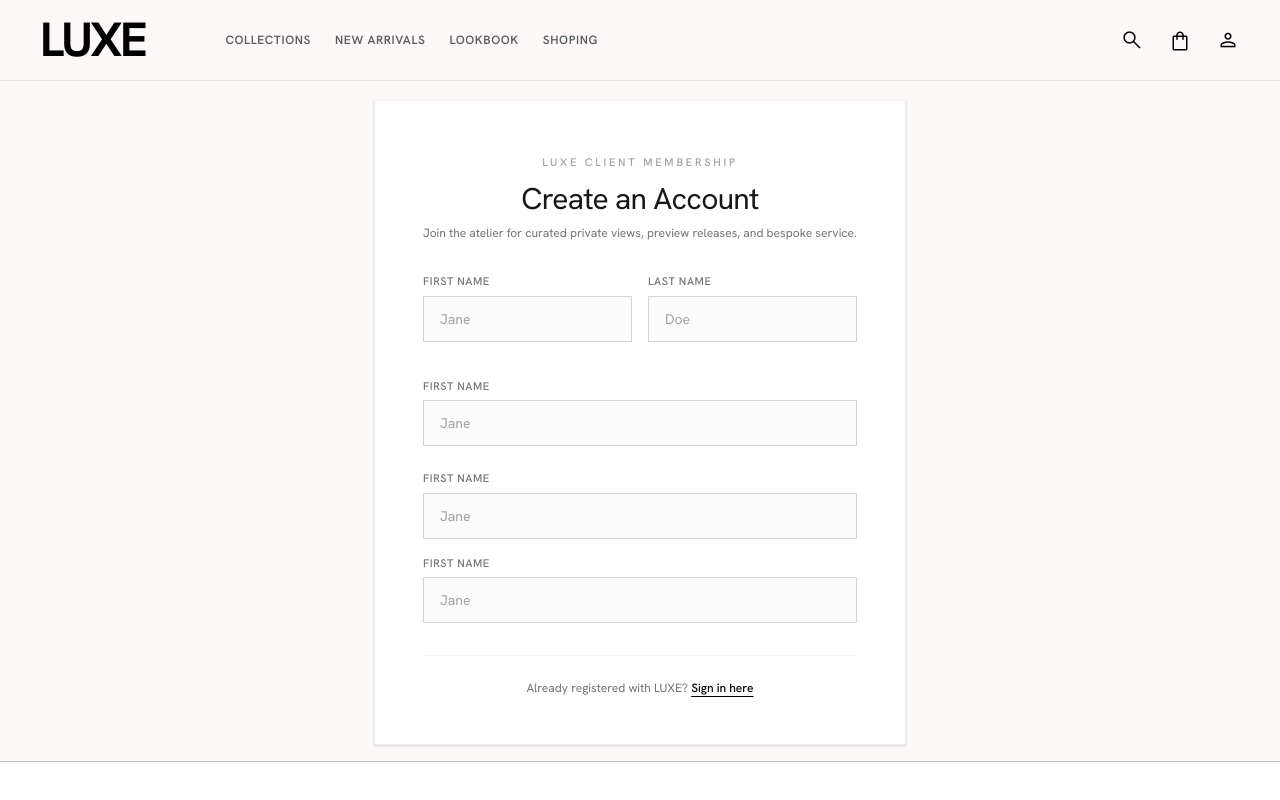
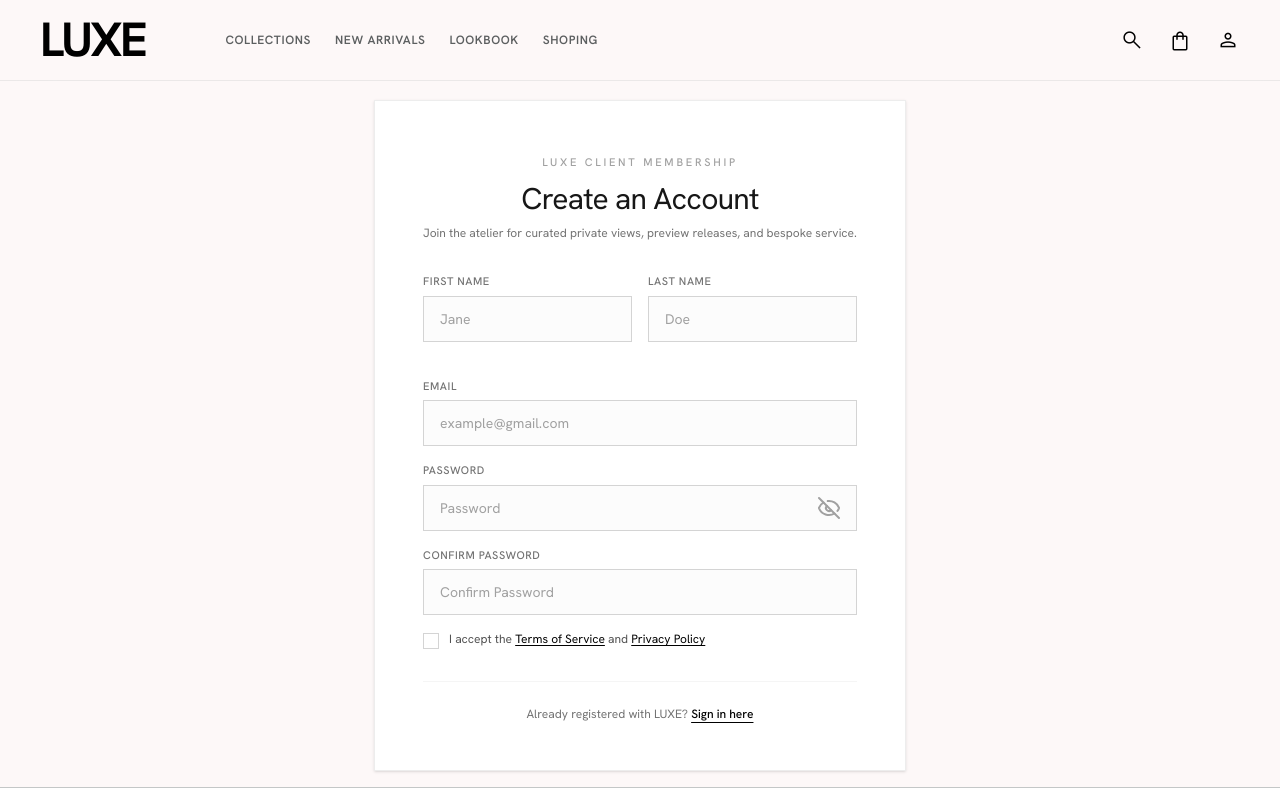
Before and after one commit to sayan0291/luxe-e-commerce, a React (Vite) app in the folder client/: page /register in a window 1280 px wide. Shown: the top 800 px of the page. Built offline with nearby package versions, Linux system fonts and the light colour scheme; no server answers.

Commit message:
tracking .env file and add to .gitignore

```diff
--- a/client/package.json
+++ b/client/package.json
@@ -9,13 +9,15 @@
     "preview": "vite preview"
   },
   "dependencies": {
+    "@hookform/resolvers": "^5.9.1",
     "dotenv": "^17.4.2",
     "lucide-react": "^1.46.0",
     "motion": "^12.43.0",
     "react": "^18.2.0",
     "react-dom": "^18.2.0",
     "react-hook-form": "^7.88.0",
-    "react-router-dom": "^7.18.2"
+    "react-router-dom": "^7.18.2",
+    "zod": "^4.6.5"
   },
   "devDependencies": {
     "@tailwindcss/container-queries": "^0.1.1",
--- a/client/src/components/common/FormField.jsx
+++ b/client/src/components/common/FormField.jsx
@@ -1,4 +1,4 @@
-export const FormField = ({label,id,type="text",placeholder,register,error,name}) => {
+export const FormField = ({label,id,type="text",placeholder,register,error,name,children=""}) => {
     return(
         <>
             <div className="group flex flex-col w-full mb-4" >
@@ -12,6 +12,7 @@ export const FormField = ({label,id,type="text",placeholder,register,error,name}
                     {label}
                     </label>
                 )}
+                <div className="relative">
                     <input
                         id={id}
                         type={type}
@@ -23,6 +24,10 @@ export const FormField = ({label,id,type="text",placeholder,register,error,name}
                                             : "border-neutral-300 focus:border-black"
                                     }`}
                     />
+                    {
+                        children
+                    }
+                </div>
                 {error && (
                     <span className="text-xs text-red-500 mt-1 font-medium lowercase tracking-wide">
                     * {error.message}
@@ -32,3 +37,22 @@ export const FormField = ({label,id,type="text",placeholder,register,error,name}
         </>
     )
 }
+
+export const CheckBox = ({id,name,register,children}) => {
+    return(
+        <>
+            <div className="flex items-start gap-2.5">
+                <input
+                id={id}
+                name={name}
+                type="checkbox"
+                {...register(name)}
+                className="w-4 h-4 mt-0.5 rounded-none accent-black border-neutral-300 cursor-pointer"
+                />
+                <label htmlFor={id} className="text-xs text-neutral-600 font-light select-none cursor-pointer">
+                    {children}
+                </label>
+            </div>
+        </>
+    )
+}
--- a/client/src/components/index.js
+++ b/client/src/components/index.js
@@ -9,4 +9,4 @@ export { Footer } from "./share/Footer";
 export { NavBar } from "./share/Navbar"
 export { Button } from "./common/Button.jsx"
 export { Sidebar } from "./share/Sidebar.jsx";
-export { FormField } from "./common/FormField.jsx"
+export * from "./common/FormField.jsx"
--- a/client/src/config/formValidation.js
+++ b/client/src/config/formValidation.js
@@ -1,26 +1,64 @@
-export const registerValidationRules = {
-  firstName: {
-    required: "First name is required"
-  },
-  lastName: {
-    required: "Last name is required"
-  },
-  email: {
-    required: "Email address is required",
-    pattern: {
-      value: /\S+@\S+\.\S+/,
-      message: "Please include a valid email format"
-    }
-  },
-  password: {
-    required: "Password is required",
-    validate: {
-      hasLength: (val) => val.length >= 8 || "Must be at least 8 characters long",
-      hasNumber: (val) => /\d/.test(val) || "Must contain at least one digit",
-      hasSpecial: (val) => /[^A-Za-z0-9]/.test(val) || "Must contain at least one special character"
-    }
-  },
-  terms: {
-    required: "You must accept the terms and conditions to continue"
-  }
-};
+// export const registerValidationRules = {
+//   firstName: {
+//     required: "First name is required"
+//   },
+//   lastName: {
+//     required: "Last name is required"
+//   },
+//   email: {
+//     required: "Email address is required",
+//     pattern: {
+//       value: /\S+@\S+\.\S+/,
+//       message: "Please include a valid email format"
+//     }
+//   },
+//   password: {
+//     required: "Password is required",
+//     validate: {
+//       hasLength: (val) => val.length >= 8 || "Must be at least 8 characters long",
+//       hasNumber: (val) => /\d/.test(val) || "Must contain at least one digit",
+//       hasSpecial: (val) => /[^A-Za-z0-9]/.test(val) || "Must contain at least one special character"
+//     }
+//   },
+//   terms: {
+//     required: "You must accept the terms and conditions to continue"
+//   }
+// };
+
+import { z } from "zod"
+const strictEmailRegex = /^[a-zA-Z0-9._%+-]+@[a-zA-Z0-9.-]+\.[a-zA-Z]{2,}$/;
+
+export const registerValidationRules = z.object({
+  firstName: z
+              .string()
+              .min(1, "First name is required")
+              .max(10),
+  lastName: z
+              .string()
+              .min(1, "Second name is required")
+              .max(10),
+  email: z
+            .string()
+            .min(1, "Email is required")
+            .trim()
+            .email("Invalid email strucuture")
+            .regex(strictEmailRegex, "Please enter a valid, strict email address (e.g., name@domain.com)"),
+  password: z
+              .string()
+              .min(5, "Minimum 5 charaters required")
+              .max(12, "Maximum 12 characters")
+              .regex(/[A-Z]/, "Password must contain at least one uppercase letter")
+              .regex(/[a-z]/, "Password must contain at least one lowercase letter")
+              .regex(/[0-9]/ , "Password must contain at least one number")
+              .regex(/[^A-Za-z0-9]/, "Password must contain at least one special character (@, #, $, etc.)"),
+  confirmPassword: z
+                      .string()
+                      .min(1, "Confirm Your Password"),
+  terms: z
+          .literal(true, {
+            errorMap: () => ({ message: "You must accept the terms and conditions to continue" }),
+          }),
+}).refine((data) => data.password === data.confirmPassword, {
+  message: "Password does not match",
+  path: ["confirmPassword"]
+})
--- a/client/src/pages/Register.jsx
+++ b/client/src/pages/Register.jsx
@@ -1,12 +1,16 @@
 import { useState } from "react"
 import { Eye, EyeOff } from 'lucide-react'
 import { useForm } from "react-hook-form"
-import { FormField } from "../components";
+import { FormField,CheckBox } from "../components";
 import { registerValidationRules } from "../config/formValidation";
+import { zodResolver } from "@hookform/resolvers/zod"
 
 export const Register = () => {
 
-    const { register,handleSubmit,formState: { errors } } = useForm();
+    const { register,handleSubmit,formState: { errors } } = useForm({
+        resolver: zodResolver(registerValidationRules),
+        mode: "onChange"
+    });
 
       const [showPassword, setShowPassword] = useState(false);
       const [isLoading, setIsLoading] = useState(false);
@@ -45,36 +49,15 @@ export const Register = () => {
                     <form onSubmit={handleSubmit} className="space-y-5">
                         {/* Full name row */}
                         <div className="grid grid-cols-1 sm:grid-cols-2 gap-4">
-                            <FormField label="First Name" id="firstName" type="text" name="firstName" placeholder="Jane" register={(n) => register(n,registerValidationRules.firstName)} error={errors.firstName} />
-                            <FormField label="Last Name" id="lastName" type="text" name="lastName" placeholder="Doe" register={(n) => register(n,registerValidationRules.lastName)} error={errors.lastName} />
+                            <FormField label="First Name" id="firstName" type="text" name="firstName" placeholder="Jane" register={(n) => register("firstName")} error={errors.firstName} />
+                            <FormField label="Last Name" id="lastName" type="text" name="lastName" placeholder="Doe" register={(n) => register("lastName")} error={errors.lastName} />
                         </div>
 
                         {/* Email */}
-                            <FormField label="First Name" id="firstName" type="text" name="firstName" placeholder="Jane" register={(n) => register(n,registerValidationRules.firstName)} error={errors.firstName} />
+                            <FormField label="Email" id="email" type="email" name="email" placeholder="example@gmail.com" register={(n) => register("email")} error={errors.email} />
 
                         {/* Password with strength visualizer */}
-                        {/* <div>
-                        <label
-                            htmlFor="password"
-                            className={`block text-[11px] uppercase tracking-wider font-medium mb-1.5 transition-colors ${
-                            focusedField === 'password' ? 'text-black' : 'text-neutral-500'
-                            }`}
-                        >
-                            Create Password
-                        </label>
-                        <div className="relative">
-                            <input
-                            id="password"
-                            name="password"
-                            type={showPassword ? "text" : "password"}
-                            required
-                            value={formData.password}
-                            onChange={handleChange}
-                            onFocus={() => setFocusedField('password')}
-                            onBlur={() => setFocusedField(null)}
-                            placeholder="Min. 8 characters"
-                            className="w-full pl-4 pr-11 py-3 text-sm bg-neutral-50/50 border border-neutral-300 rounded-none focus:outline-none focus:border-black focus:bg-white transition-all placeholder:text-neutral-400"
-                            />
+                        <FormField label="Password" id="password" type={showPassword ? "text" : "password"} name="password" placeholder="Password" register={(n) => register("password")} error={errors.password} >
                             <button
                             type="button"
                             onClick={() => setShowPassword(!showPassword)}
@@ -87,31 +70,13 @@ export const Register = () => {
                                 <EyeOff />
                             )}
                             </button>
-                        </div> */}
+                        </FormField>
+                        <FormField label="Confirm Password" id="confirmPassword" type="password" name="confirmPassword" placeholder="Confirm Password" register={(n) => register("confirmPassword")} error={errors.confirmPassword} />
 
-                        {/* Interactive Strength Meter */}
-                        {/* {formData.password && (
-                            <div className="mt-2 space-y-1.5">
-                            <div className="flex gap-1.5 h-1">
-                                <div className={`flex-1 transition-colors ${strengthScore >= 1 ? 'bg-neutral-800' : 'bg-neutral-200'}`}></div>
-                                <div className={`flex-1 transition-colors ${strengthScore >= 2 ? 'bg-neutral-800' : 'bg-neutral-200'}`}></div>
-                                <div className={`flex-1 transition-colors ${strengthScore >= 3 ? 'bg-neutral-800' : 'bg-neutral-200'}`}></div>
-                            </div>
-                            <div className="flex justify-between text-[10px] text-neutral-400 tracking-wide font-light">
-                                <span className={hasLength ? 'text-black font-normal' : ''}>• 8+ characters</span>
-                                <span className={hasNumber ? 'text-black font-normal' : ''}>• Includes number</span>
-                                <span className={hasSpecial ? 'text-black font-normal' : ''}>• Includes symbol</span>
-                            </div>
-                            </div>
-                        )}
-                        </div> */}
-
-                        {/* Newsletter & Terms */}
-                        <div className="space-y-3 pt-2">
-                            <FormField label="First Name" id="firstName" type="text" name="firstName" placeholder="Jane" register={(n) => register(n,registerValidationRules.firstName)} error={errors.firstName} />
-
-                            <FormField label="First Name" id="firstName" type="text" name="firstName" placeholder="Jane" register={(n) => register(n,registerValidationRules.firstName)} error={errors.firstName} />
-                        </div>
+                        {/* Terms */}
+                        <CheckBox id="terms" name="terms" register={(n) => register("terms")} >
+                            I accept the <a href="#" className="text-black underline underline-offset-2">Terms of Service</a> and <a href="#" className="text-black underline underline-offset-2">Privacy Policy</a>
+                        </CheckBox>
 
                         {/* Submit button */}
                         {/* <button
```
Also changed, not shown: 1 other file (tests, documents, lock files or other folders). Lines whose indentation alone changed are shown as unchanged.
